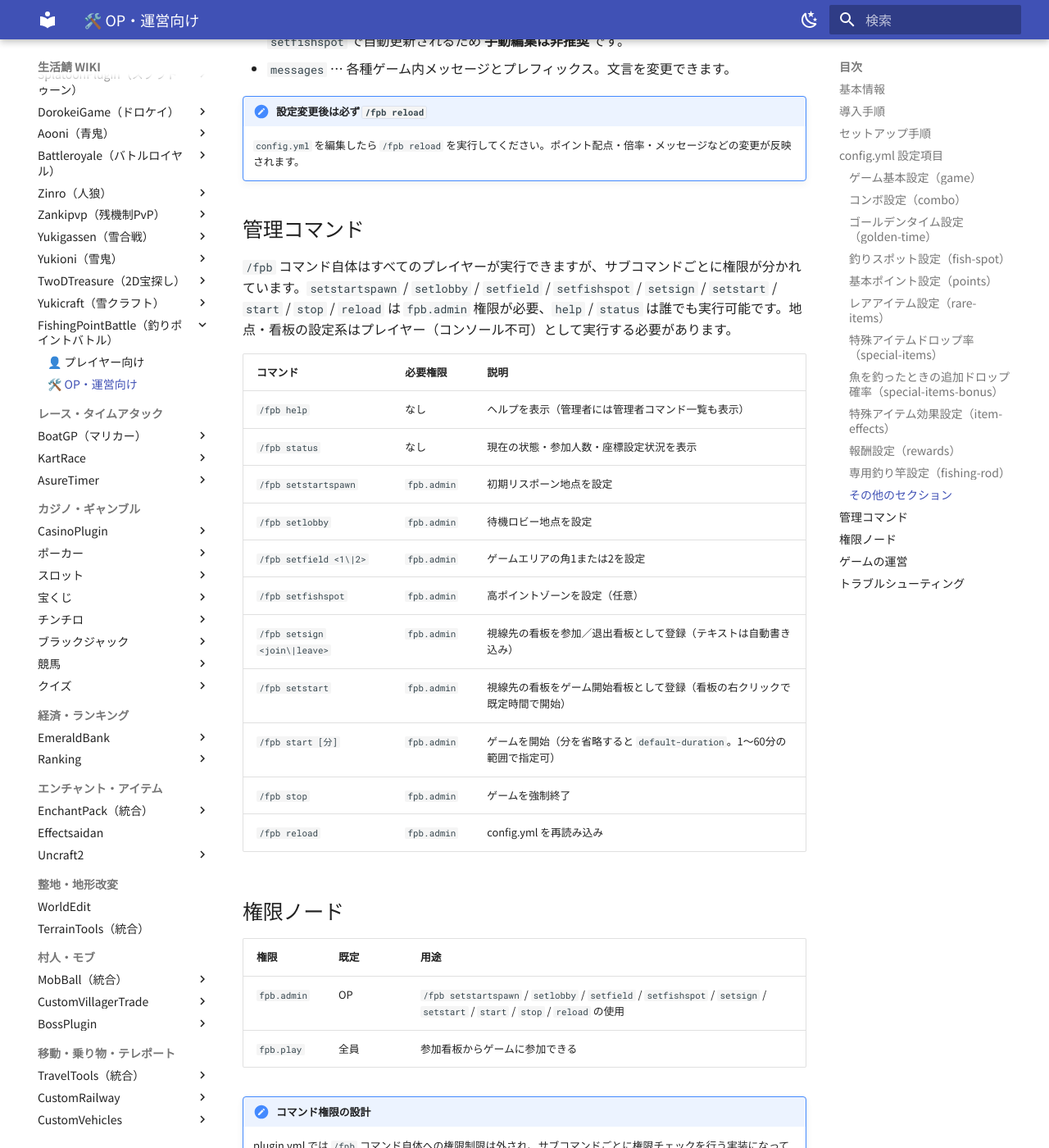
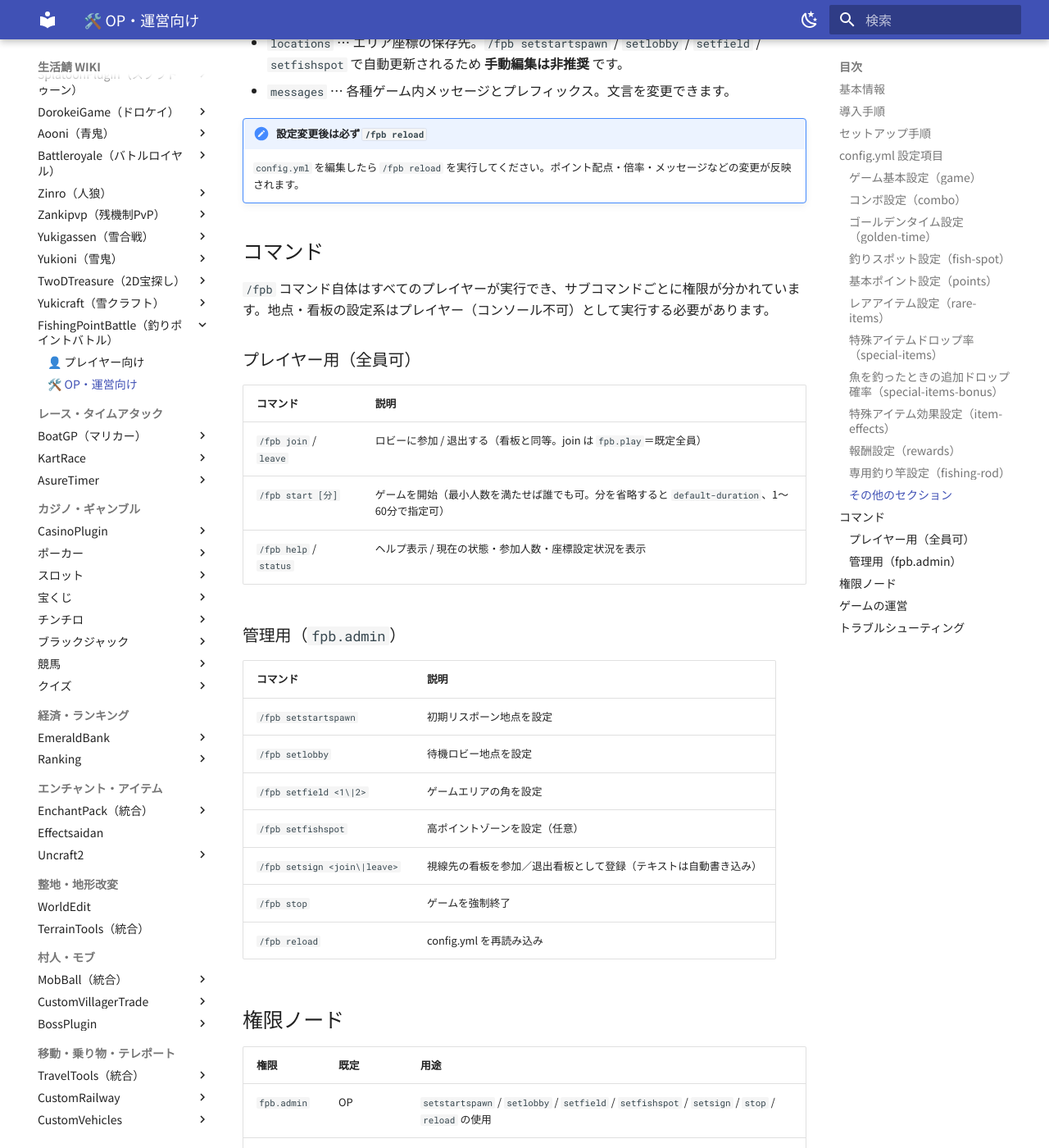
Before and after one commit to hennteko/seikatsu-wiki, an MkDocs documentation site: the page built from docs/minigames/fishingpointbattle/op.md, in a window 1280 px wide and 1400 px high, scrolled down 6775 px. Shown: the whole window at 82% size. Built offline with MkDocs 1.6.1 and Material for MkDocs 9.7.7, drawn with Linux system fonts in a browser that asks for light colours; some of the changed text lies outside the part shown.

Commit message:
docs: 雪クラフト/釣り join/leave/start全員可・status反映、釣りの存在しないsetstartを削除

````diff
--- a/docs/minigames/fishingpointbattle/op.md
+++ b/docs/minigames/fishingpointbattle/op.md
@@ -54,9 +54,8 @@ FishingPointBattle の導入・エリア設定・config・権限・管理コマ
 /fpb setsign leave
 ```
 
-```text title="視線先の看板をゲーム開始看板として登録（任意）"
-/fpb setstart
-```
+!!! note "開始看板（start）はコマンドで登録できません"
+    現バージョンの `setsign` は **join / leave の2種類のみ** で、開始看板を登録するコマンド（`setstart` 等）はありません。ゲーム開始は `/fpb start [分]`（全員可・人数充足で開始）で行ってください。
 
 !!! note "必須の座標と任意の座標"
     初期リスポーン（`setstartspawn`）・ロビー（`setlobby`）・ゲームエリアの角1/2（`setfield 1`・`setfield 2`）の4点はゲーム開始に **必須** です。すべて設定されていないと `/fpb start` を実行できません。`fishspot`（高ポイントゾーン）は **任意** で、未設定でもゲームは開始できます。設定した座標は config.yml の `locations` セクションに自動保存されます。
@@ -201,33 +200,39 @@ FishingPointBattle の導入・エリア設定・config・権限・管理コマ
 !!! note "設定変更後は必ず `/fpb reload`"
     `config.yml` を編集したら `/fpb reload` を実行してください。ポイント配点・倍率・メッセージなどの変更が反映されます。
 
-## 管理コマンド
+## コマンド
 
-`/fpb` コマンド自体はすべてのプレイヤーが実行できますが、サブコマンドごとに権限が分かれています。`setstartspawn` / `setlobby` / `setfield` / `setfishspot` / `setsign` / `setstart` / `start` / `stop` / `reload` は `fpb.admin` 権限が必要、`help` / `status` は誰でも実行可能です。地点・看板の設定系はプレイヤー（コンソール不可）として実行する必要があります。
+`/fpb` コマンド自体はすべてのプレイヤーが実行でき、サブコマンドごとに権限が分かれています。地点・看板の設定系はプレイヤー（コンソール不可）として実行する必要があります。
 
-| コマンド | 必要権限 | 説明 |
-|---|---|---|
-| `/fpb help` | なし | ヘルプを表示（管理者には管理者コマンド一覧も表示） |
-| `/fpb status` | なし | 現在の状態・参加人数・座標設定状況を表示 |
-| `/fpb setstartspawn` | `fpb.admin` | 初期リスポーン地点を設定 |
-| `/fpb setlobby` | `fpb.admin` | 待機ロビー地点を設定 |
-| `/fpb setfield <1\|2>` | `fpb.admin` | ゲームエリアの角1または2を設定 |
-| `/fpb setfishspot` | `fpb.admin` | 高ポイントゾーンを設定（任意） |
-| `/fpb setsign <join\|leave>` | `fpb.admin` | 視線先の看板を参加／退出看板として登録（テキストは自動書き込み） |
-| `/fpb setstart` | `fpb.admin` | 視線先の看板をゲーム開始看板として登録（看板の右クリックで既定時間で開始） |
-| `/fpb start [分]` | `fpb.admin` | ゲームを開始（分を省略すると `default-duration`。1〜60分の範囲で指定可） |
-| `/fpb stop` | `fpb.admin` | ゲームを強制終了 |
-| `/fpb reload` | `fpb.admin` | config.yml を再読み込み |
+### プレイヤー用（全員可）
+
+| コマンド | 説明 |
+|---|---|
+| `/fpb join` / `leave` | ロビーに参加 / 退出する（看板と同等。join は `fpb.play`＝既定全員） |
+| `/fpb start [分]` | ゲームを開始（最小人数を満たせば誰でも可。分を省略すると `default-duration`、1〜60分で指定可） |
+| `/fpb help` / `status` | ヘルプ表示 / 現在の状態・参加人数・座標設定状況を表示 |
+
+### 管理用（`fpb.admin`）
+
+| コマンド | 説明 |
+|---|---|
+| `/fpb setstartspawn` | 初期リスポーン地点を設定 |
+| `/fpb setlobby` | 待機ロビー地点を設定 |
+| `/fpb setfield <1\|2>` | ゲームエリアの角を設定 |
+| `/fpb setfishspot` | 高ポイントゾーンを設定（任意） |
+| `/fpb setsign <join\|leave>` | 視線先の看板を参加／退出看板として登録（テキストは自動書き込み） |
+| `/fpb stop` | ゲームを強制終了 |
+| `/fpb reload` | config.yml を再読み込み |
 
 ## 権限ノード
 
 | 権限 | 既定 | 用途 |
 |---|---|---|
-| `fpb.admin` | OP | `/fpb setstartspawn` / `setlobby` / `setfield` / `setfishspot` / `setsign` / `setstart` / `start` / `stop` / `reload` の使用 |
-| `fpb.play` | 全員 | 参加看板からゲームに参加できる |
+| `fpb.admin` | OP | `setstartspawn` / `setlobby` / `setfield` / `setfishspot` / `setsign` / `stop` / `reload` の使用 |
+| `fpb.play` | 全員 | ゲームに参加できる（看板・`/fpb join`） |
 
 !!! note "コマンド権限の設計"
-    plugin.yml では `/fpb` コマンド自体への権限制限は外され、サブコマンドごとに権限チェックを行う実装になっています。`help` と `status` は権限不要なので、一般プレイヤーも遊び方や試合状況を確認できます。プレイヤーのゲーム参加・退出は引き続き看板（`fpb.play` 権限）から行う設計です。
+    `/fpb` コマンド自体に権限制限はなく、サブコマンドごとに権限チェックします。**`join`・`leave`・`start`・`help`・`status` は権限不要（全員可）** で、参加・退出・開始は看板でもコマンドでも行えます。会場設定・`stop`・`reload` のみ `fpb.admin` が必要です。`start` には管理者権限は不要な点に注意してください。
 
 ## ゲームの運営
 
````
Also changed, not shown: docs/minigames/fishingpointbattle/index.md (+2 -2 lines), docs/minigames/fishingpointbattle/player.md (+8 -7 lines), docs/minigames/yukicraft/index.md (+1 -1 lines), docs/minigames/yukicraft/op.md (+10 -6 lines), docs/minigames/yukicraft/player.md (+6 -5 lines).
